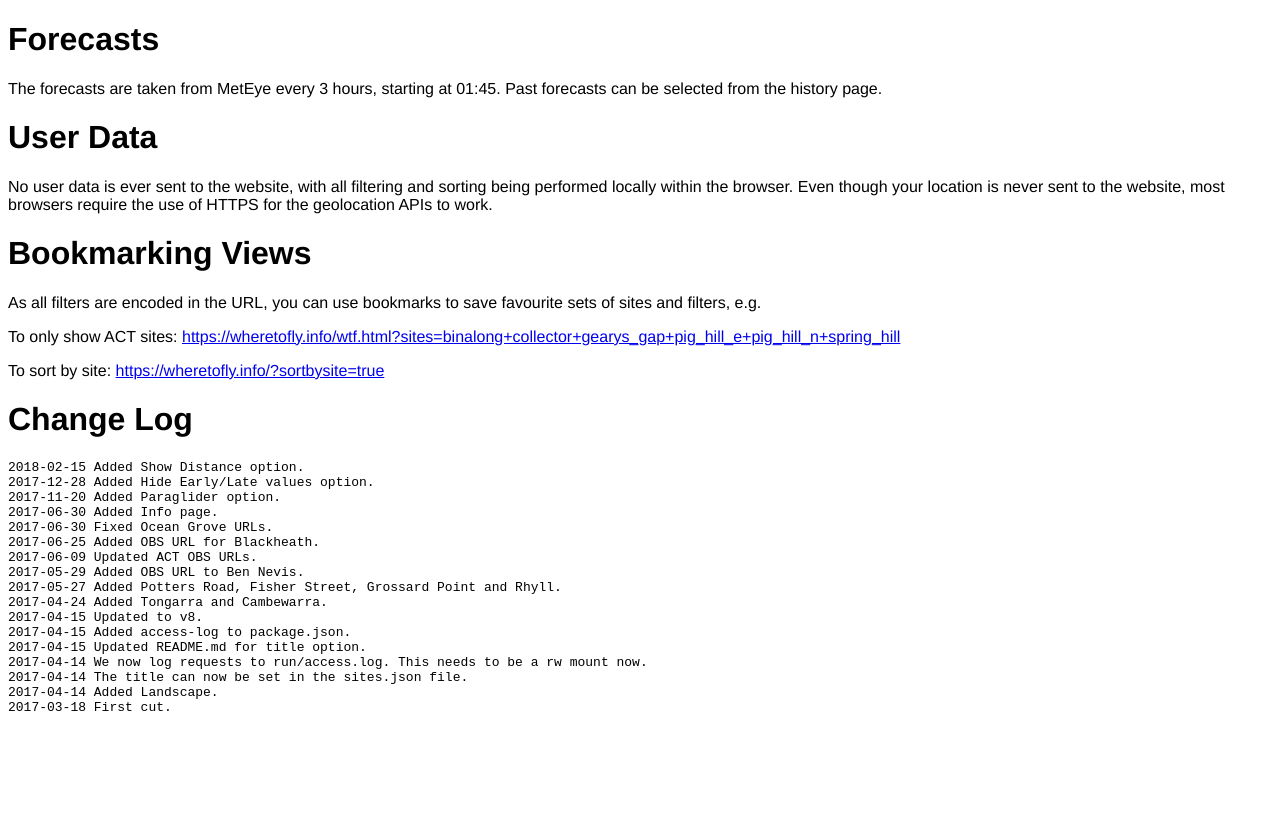
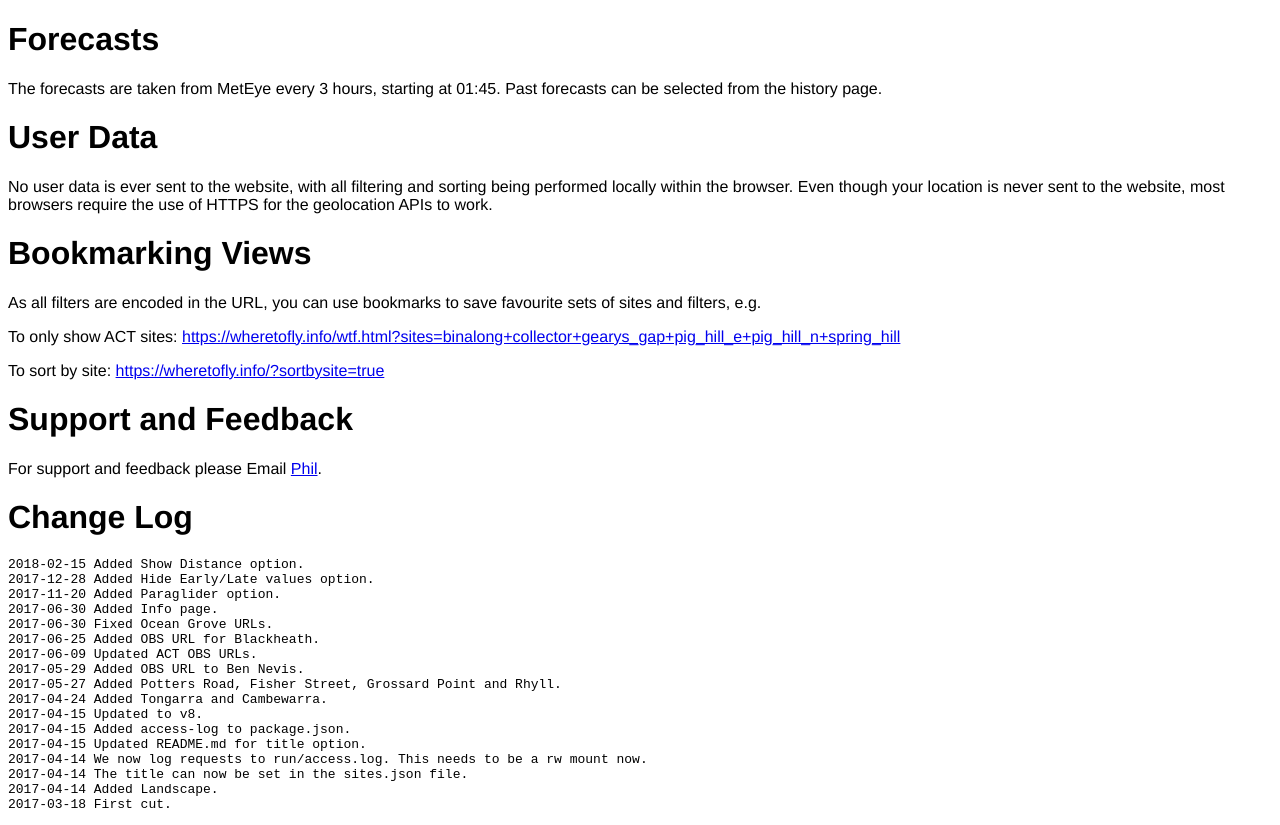
Before and after one commit to philseeley/wheretofly, a website: page public/wtf-info.html in a window 1280 px wide. Before the commit the page ends 800 px from the top, so only its background shows below. Drawn offline with Linux system fonts and the light colour scheme.

Commit message:
Added Support section as required by Apple.

```diff
--- a/public/wtf-info.html
+++ b/public/wtf-info.html
@@ -15,6 +15,8 @@ As all filters are encoded in the URL, you can use bookmarks to save favourite s
 To only show ACT sites: <a href="https://wheretofly.info/wtf.html?sites=binalong+collector+gearys_gap+pig_hill_e+pig_hill_n+spring_hill">https://wheretofly.info/wtf.html?sites=binalong+collector+gearys_gap+pig_hill_e+pig_hill_n+spring_hill</a>
 <p>
 To sort by site: <a href="https://wheretofly.info/?sortbysite=true">https://wheretofly.info/?sortbysite=true</a>
+<h1>Support and Feedback</h1>
+For support and feedback please Email <a href="mailto:feedback@wheretofly.info?subject=WTF%20Feedback">Phil</a>.
 <h1>Change Log</h1>
 <pre>
 2018-02-15 Added Show Distance option.
```
